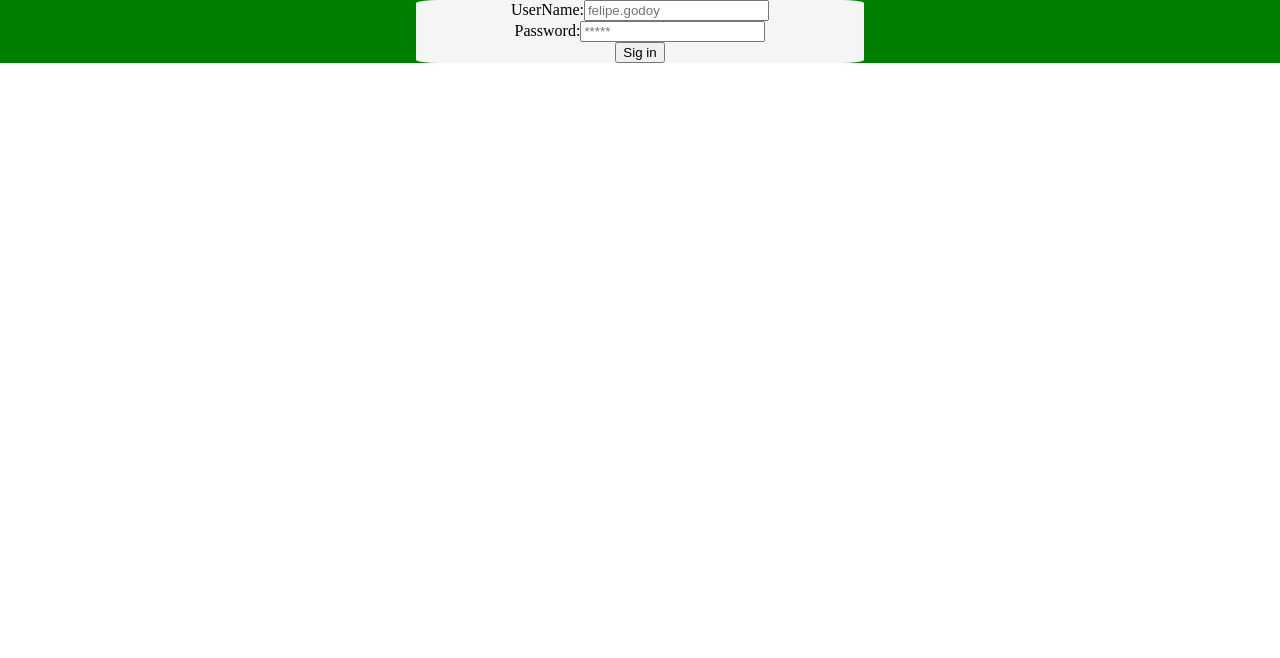
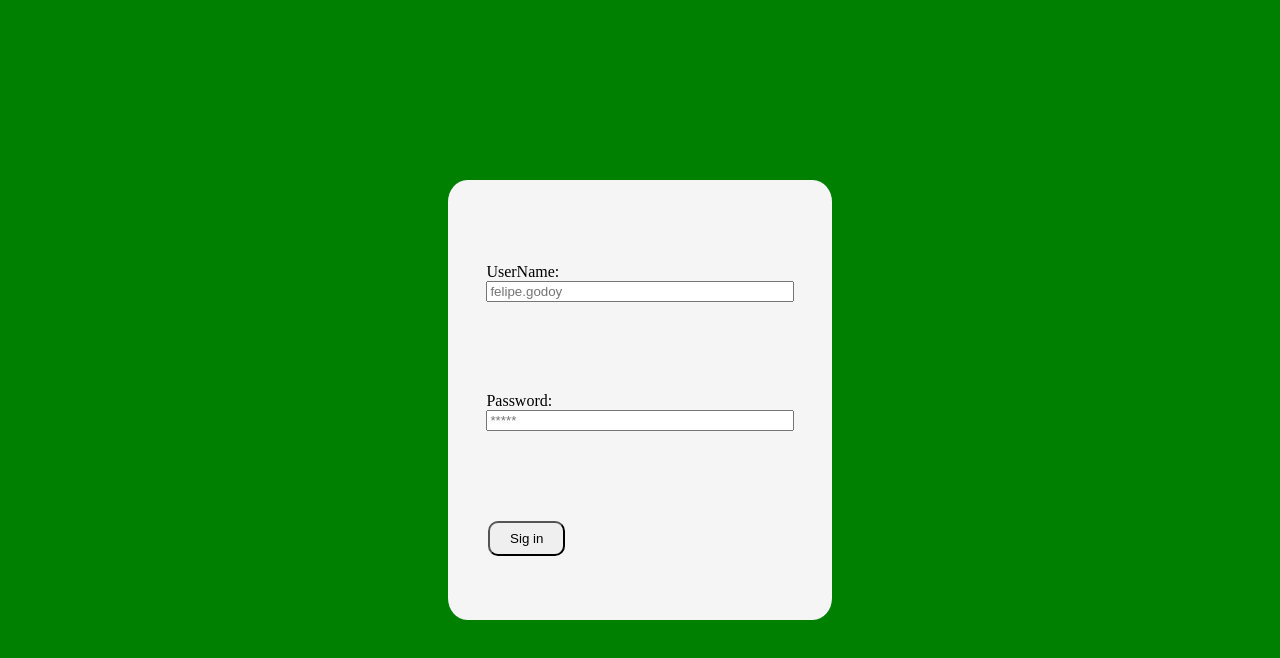
Before and after one commit to FelipePereiradeGodoy/Web_React, a React (Create React App) app: page / in a window 1280 px wide. Shown: the top 658 px of the page. Built offline with nearby package versions, Linux system fonts and the light colour scheme.

Commit message:
Adicionado css para pagina de login

```diff
--- a/src/pages/cadastroCliente/styles.css
+++ b/src/pages/cadastroCliente/styles.css
@@ -1,6 +1,6 @@
 .page-cadastro-cliente-block{
-    width: 100%;
-    height: 100%;
+    width: 100vw;
+    height: 100vh;
     background: green;
     display: flex;
     justify-content: center;
--- a/src/pages/login/index.jsx
+++ b/src/pages/login/index.jsx
@@ -21,7 +21,7 @@ const PageLogin = () => {
                     name="userName"
                     textLabel="UserName:"
                     placeholder="felipe.godoy"
-                    classDiv="div-userName-block"
+                    classDiv="div-input-block"
                     classLabel="lbl-userName"
                     classInput="input-userName"
                     onChange={(e) => { setUserName(e.target.value) }}
@@ -31,7 +31,7 @@ const PageLogin = () => {
                     type="password"
                     textLabel="Password:"
                     placeholder="*****"
-                    classDiv="div-password-block"
+                    classDiv="div-input-block"
                     classLabel="lbl-password"
                     classInput="input-password"
                     onChange={(e) => { setPassword(e.target.value) }}
--- a/src/pages/login/styles.css
+++ b/src/pages/login/styles.css
@@ -1,6 +1,6 @@
 .pageLogin-block{
-    width: 100%;
-    height: 100%;
+    width: 100vw;
+    height: 100vh;
     background: green;
     display: flex;
     justify-content: center;
@@ -12,11 +12,35 @@
 
 form {
     background: whitesmoke;
-    width: 35%;
-    height: 98%;
+    width: 30%;
+    height: 55%;
     display: flex;
     flex-direction: column;
-    justify-content: space-around;
+    justify-content: center;
     align-items: center;
     border-radius: 5%;
 }
+
+.div-input-block {
+    width: 80%;
+    height: 25%;
+    display: flex;
+    flex-direction: column;
+    margin: 0%;
+    margin-top: 5%;
+    padding: 0%;
+}
+
+.btn-sigin{
+    width: 20%;
+    height: 8%;
+    display: flex;
+    justify-content: center;
+    align-items: center;
+    border-radius: 10px;
+    align-self: flex-start;
+    margin: 0%;
+    margin-left: 10.5%;
+    margin-top: 5%;
+    padding: 0%;
+}
```
